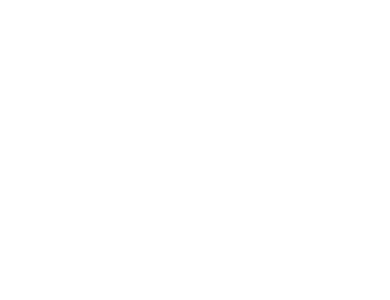
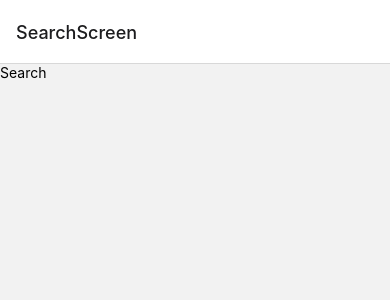
Before and after one commit to LoneHippie/masterdex-native, a React Native app: screen / in a window 390 px wide. Shown: the top 300 px of the page. Built offline with nearby package versions, Linux system fonts and the light colour scheme.

Commit message:
Fixed router and added theme provider

```diff
--- a/src/App.tsx
+++ b/src/App.tsx
@@ -1,10 +1,13 @@
-import AppRouter from '@app_contexts/navigation/AppRouter'
-import React from 'react'
+import React from 'react';
+import AppRouter from '@app_contexts/navigation/AppRouter';
+import { ThemeProvider } from '@app_contexts/theme/ThemeProvider';
 
 const App = () => {
-  return (
-    <AppRouter />
-  )
-}
+   return (
+      <ThemeProvider>
+         <AppRouter />
+      </ThemeProvider>
+   );
+};
 
-export default App
+export default App;
--- a/src/contexts/navigation/AppRouter.tsx
+++ b/src/contexts/navigation/AppRouter.tsx
@@ -9,8 +9,10 @@
    const Stack = createNativeStackNavigator<RootStackParamList>();
    return (
       <NavigationContainer>
-         <Stack.Screen name="SearchScreen" component={SearchScreen} />
-         <Stack.Screen name="PokemonScreen" component={PokemonScreen} />
+         <Stack.Navigator initialRouteName="SearchScreen">
+            <Stack.Screen name="SearchScreen" component={SearchScreen} />
+            <Stack.Screen name="PokemonScreen" component={PokemonScreen} />
+         </Stack.Navigator>
       </NavigationContainer>
    );
 };
--- /dev/null
+++ b/src/contexts/theme/ThemeProvider.tsx
@@ -0,0 +1,29 @@
+import React, { createContext } from 'react';
+import { useContext } from 'react';
+import { StyleProp } from 'react-native/types';
+import { theme } from './theme';
+
+const ThemeContext = createContext<typeof theme>(theme);
+
+interface ProviderProps {
+   children: React.ReactNode;
+}
+
+const ThemeProvider = ({ children }: ProviderProps) => {
+   return <ThemeContext.Provider value={theme}>{children}</ThemeContext.Provider>;
+};
+
+const useTheme = () => {
+   const context = useContext(ThemeContext);
+   if (context === undefined) {
+      throw new Error('useTheme must be used within a ThemeProvider');
+   }
+   return context;
+};
+
+const useThemedStyles = (styles: StyleProp<any>) => {
+   const theme = useTheme();
+   return styles(theme);
+};
+
+export { ThemeProvider, useTheme, useThemedStyles };
--- /dev/null
+++ b/src/contexts/theme/theme.ts
@@ -0,0 +1,27 @@
+export const theme = {
+   palette: {
+      types: {
+         fire: '#EE8130',
+         water: '#6390F0',
+         electric: '#F7D02C',
+         grass: '#7AC74C',
+         ice: '#96D9D6',
+         fighting: '#C22E28',
+         poison: '#A33EA1',
+         ground: '#E2BF65',
+         flying: '#A98FF3',
+         psychic: '#F95587',
+         bug: '#A6B91A',
+         rock: '#B6A136',
+         ghost: '#735797',
+         dragon: '#6F35FC',
+         dark: '#705746',
+         steel: '#B7B7CE',
+         fairy: '#D685AD'
+      },
+      common: {
+         white: '#FFFFFF',
+         black: '#000000'
+      }
+   }
+};
```
